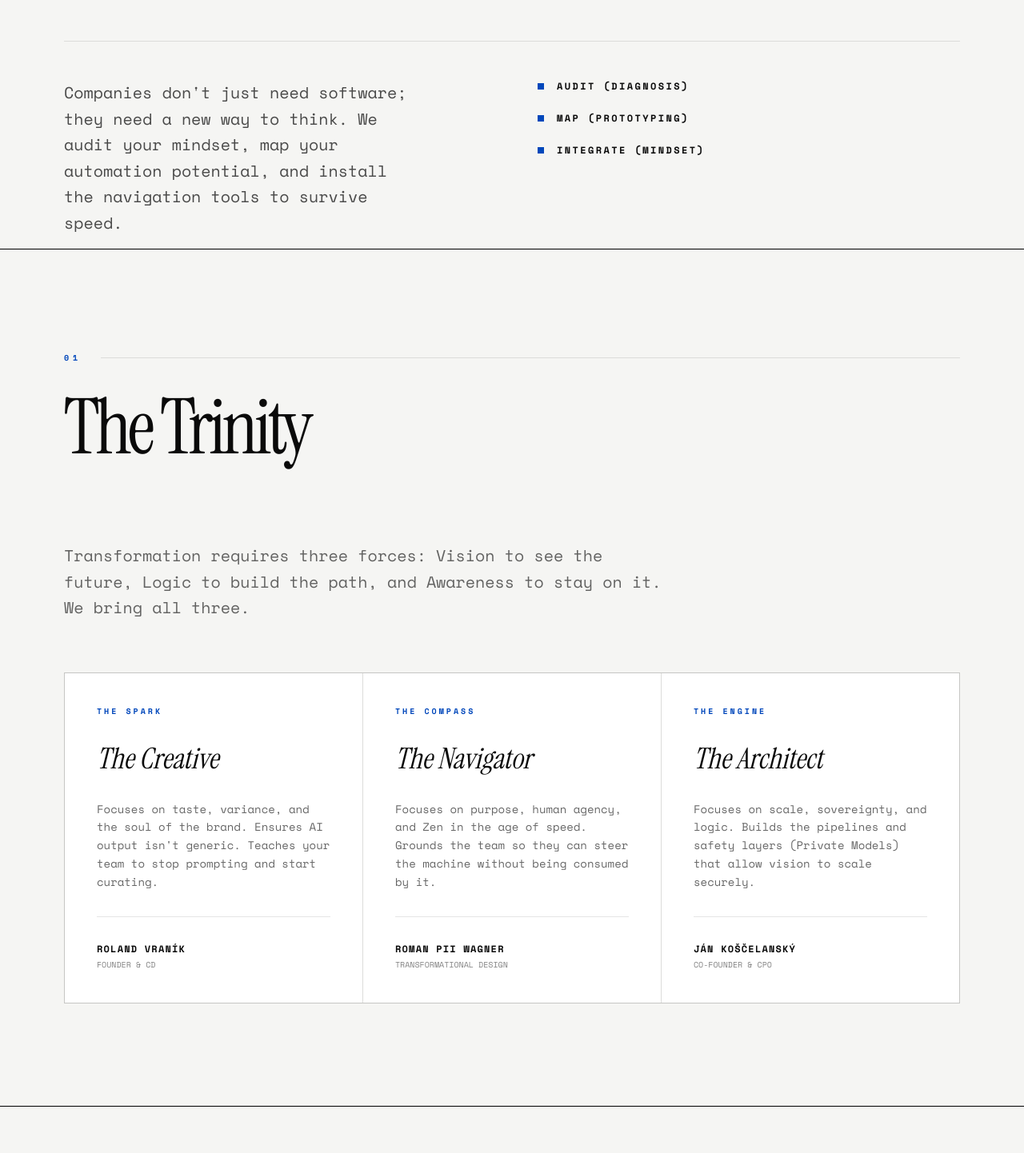
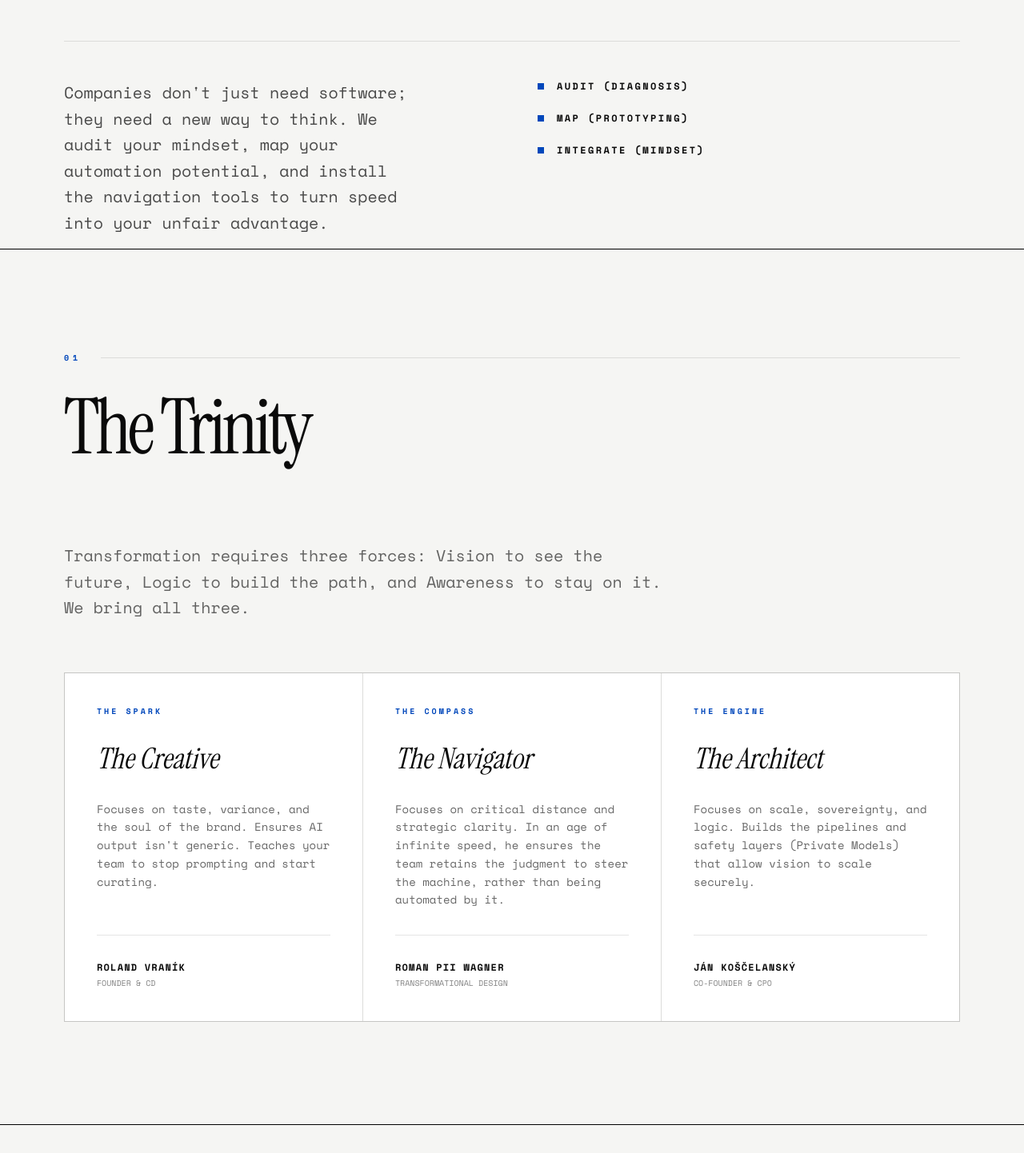
Before and after one commit to princeofwellness/researchlab, a Next.js app: page /protocol in a window 1280 px wide. Shown: the part 408-1850 px from the top of the page at 80% size. Built offline with nearby package versions, Linux system fonts and the light colour scheme.

Commit message:
Fix Navigator card alignment by removing conditional styling

```diff
--- a/src/app/protocol/page.tsx
+++ b/src/app/protocol/page.tsx
@@ -112,7 +112,7 @@ export default function ProtocolPage() {
                     line1: "The Cognitive",
                     line2: "Operating System."
                 },
-                description: "Companies don't just need software; they need a new way to think. We audit your mindset, map your automation potential, and install the navigation tools to survive speed.",
+                description: "Companies don't just need software; they need a new way to think. We audit your mindset, map your automation potential, and install the navigation tools to turn speed into your unfair advantage.",
                 features: ["Audit (Diagnosis)", "Map (Prototyping)", "Integrate (Mindset)"]
             },
             trinity: {
@@ -129,7 +129,7 @@ export default function ProtocolPage() {
                     {
                         tag: "THE COMPASS",
                         title: "The Navigator",
-                        desc: "Focuses on purpose, human agency, and Zen in the age of speed. Grounds the team so they can steer the machine without being consumed by it.",
+                        desc: "Focuses on critical distance and strategic clarity. In an age of infinite speed, he ensures the team retains the judgment to steer the machine, rather than being automated by it.",
                         name: "Roman Pii Wagner",
                         role: "TRANSFORMATIONAL DESIGN"
                     },
@@ -174,7 +174,7 @@ export default function ProtocolPage() {
                         title: "The Studio",
                         focus: "CREATIVE & BRAND",
                         expert: "The Creative",
-                        desc: "For C-levels, design leads, and brand guardians. We focus on Visual Strategy and How to Think with AI. The goal is variance, taste, and high-level direction.",
+                        desc: "For C-levels, design leads, and brand guardians. We focus on Visual Strategy and How to Think with AI. The goal is Unignorable Distinctiveness and high-level direction.",
                         outcome: "The 100-to-1 Curation Workflow",
                         tags: ["Taste", "Visual Strategy", "C-Level Thinking", "Brand Voice"]
                     },
@@ -217,13 +217,13 @@ export default function ProtocolPage() {
                     },
                     {
                         title: "The Sovereign",
-                        desc: "We need speed, privacy, and secure automation.",
+                        desc: "We need maximum speed, but zero data leakage. Total privacy.",
                         os: "Product OS",
                         combo: "Architect + Navigator"
                     },
                     {
                         title: "The Synthesis",
-                        desc: "Magic meets Logic. Scale the vision without losing the soul.",
+                        desc: "Magic meets Logic. Scale the vision 10x without losing the soul.",
                         os: "Dual Core OS",
                         combo: "Creative + Architect"
                     },
@@ -243,7 +243,7 @@ export default function ProtocolPage() {
                     line1: "Kognitívny",
                     line2: "Operačný Systém."
                 },
-                description: "Firmy nepotrebujú len softvér; potrebujú nový spôsob myslenia. Auditujeme váš mindset, mapujeme automatizačný potenciál a inštalujeme navigačné nástroje na prežitie rýchlosti.",
+                description: "Firmy nepotrebujú len softvér; potrebujú nový spôsob myslenia. Auditujeme váš mindset, mapujeme automatizačný potenciál a inštalujeme navigačné nástroje na využitie rýchlosti vo váš prospech.",
                 features: ["Audit (Diagnóza)", "Mapa (Prototypovanie)", "Integrácia (Mindset)"]
             },
             trinity: {
@@ -260,7 +260,7 @@ export default function ProtocolPage() {
                     {
                         tag: "KOMPAS",
                         title: "Navigátor",
-                        desc: "Zameriava sa na účel, ľudskú agentnosť a Zen v dobe rýchlosti. Uzemňuje tím, aby mohli riadiť stroj bez toho, aby ich pohltil.",
+                        desc: "Zameriava sa na strategickú jasnosť a kritický odstup. V dobe nekonečnej rýchlosti zabezpečuje, aby tím riadil stroj, namiesto toho, aby ním bol automatizovaný.",
                         name: "Roman Pii Wagner",
                         role: "TRANSFORMATIONAL DESIGN"
                     },
@@ -305,7 +305,7 @@ export default function ProtocolPage() {
                         title: "Štúdio",
                         focus: "KREATÍVA & BRAND",
                         expert: "Kreatívec",
-                        desc: "Pre C-level, dizajnérov a strážcov značky. Sústredíme sa na Vizuálnu Stratégiu a Ako Myslieť s AI. Cieľom je variancia, vkus a smerovanie na vysokej úrovni.",
+                        desc: "Pre C-level, dizajnérov a strážcov značky. Sústredíme sa na Vizuálnu Stratégiu a Ako Myslieť s AI. Cieľom je Neprehliadnuteľná Odlišnosť a smerovanie na vysokej úrovni.",
                         outcome: "Workflow 100-do-1 Kurátorstva",
                         tags: ["Vkus", "Vizuálna Stratégia", "C-Level Myslenie", "Hlas Značky"]
                     },
@@ -348,13 +348,13 @@ export default function ProtocolPage() {
                     },
                     {
                         title: "Suverén",
-                        desc: "Potrebujeme rýchlosť, súkromie a bezpečnú automatizáciu.",
+                        desc: "Potrebujeme maximálnu rýchlosť, ale nulový únik dát. Úplné súkromie.",
                         os: "Produktový OS",
                         combo: "Architekt + Navigátor"
                     },
                     {
                         title: "Syntéza",
-                        desc: "Mágia stretáva Logiku. Škálovanie vízie bez straty duše.",
+                        desc: "Mágia stretáva Logiku. Škálovanie vízie 10x bez straty duše.",
                         os: "Dual Core OS",
                         combo: "Kreatívec + Architekt"
                     },
```
